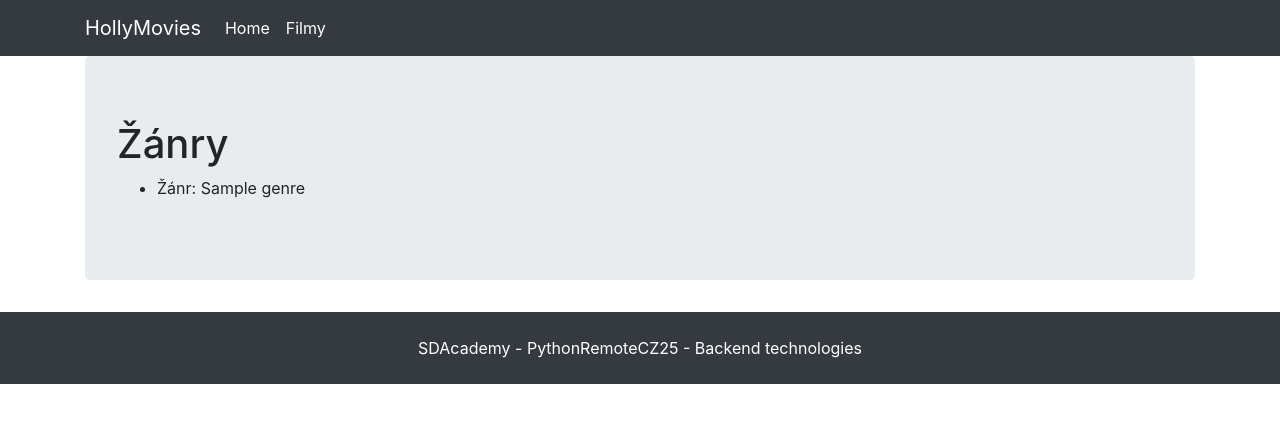
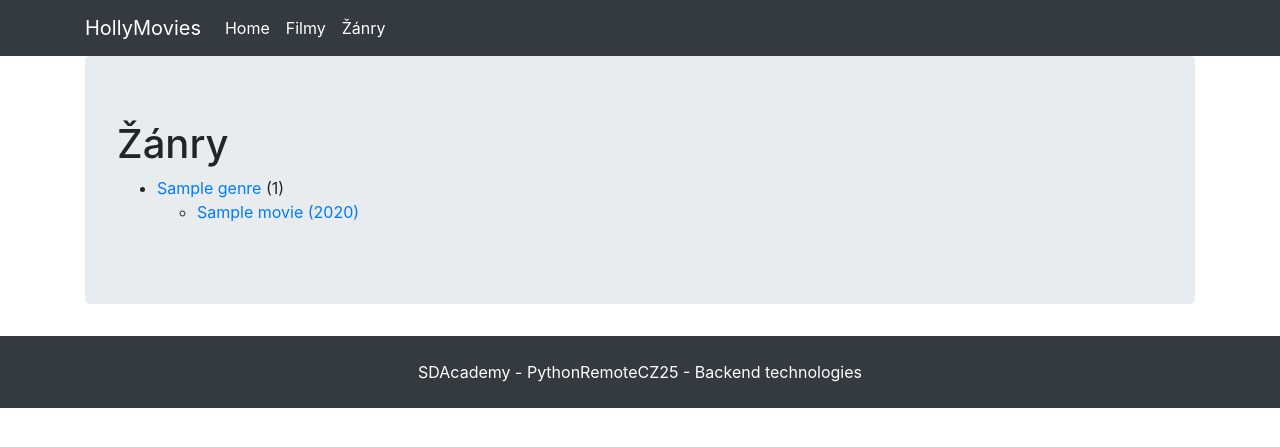
Before and after one commit to DaliborZ-tech/HollymoviesSDA, a Django app: page /genres/ in a window 1280 px wide. Shown: the top 447 px of the page. Run offline with Django 5.2, Linux system fonts and the light colour scheme; tables that the repository leaves empty hold one stand-in row (values such as "Sample post"); some libraries are stand-ins or nearby versions.

Commit message:
Genres - filters, urls, views

```diff
--- a/djangoProjectHollymoviesSDA/urls.py
+++ b/djangoProjectHollymoviesSDA/urls.py
@@ -17,7 +17,7 @@ Including another URLconf
 from django.contrib import admin
 from django.urls import path
 
-from viewer.views import movies, home, movie, genres
+from viewer.views import movies, home, movie, genres, genre
 
 urlpatterns = [
     path('admin/', admin.site.urls),
@@ -26,4 +26,5 @@ urlpatterns = [
     path('movies/', movies, name='movies'),
     path('movie/<int:pk>/', movie, name='movie'),
     path('genres/', genres, name='genres'),
+    path('genre/<int:pk>/', genre, name='genre'),
 ]
--- a/templates/genres.html
+++ b/templates/genres.html
@@ -7,7 +7,14 @@
     <h1>Žánry</h1>
     <ul>
     {% for genre in genres %}
-        <li>Žánr: {{ genre }}</li>
+        {% if genre.movies.count %}
+        <li><a href="{% url 'genre' genre.id %}">{{ genre }}</a> ({{ genre.movies.count }})</li>
+            <ul>
+                {% for movie in genre.movies.all %}
+                    <li><a href="{% url 'movie' movie.id %}">{{ movie }}</a></li>
+                {% endfor %}
+            </ul>
+        {% endif %}
     {% endfor %}
     </ul>
 {% endblock %}
--- a/templates/movie.html
+++ b/templates/movie.html
@@ -7,7 +7,7 @@
 {% block content %}
     <h1>{{ movie }}</h1>
     <h4>{% if movie.title_cz %}Český název: {{ movie.title_cz }}{% else %}{% endif %}</h4>
-    <h6><strong>Žánr:</strong> {% for genre in movie.genres.all %}{{ genre }}{% if not forloop.last %}, {% endif %}{% empty %}Tento film nemá přidělený žánr{% endfor %}</h6>
+    <h6><strong>Žánr:</strong> {% for genre in movie.genres.all %}<a href="{% url 'genre' genre.id %}">{{ genre }}</a>{% if not forloop.last %}, {% endif %}{% empty %}Tento film nemá přidělený žánr{% endfor %}</h6>
     <p><strong>Země:</strong> {% for country in movie.countries.all %}{{ country }}{% if not forloop.last %}, {% endif %}{% empty %}Původ není znám{% endfor %}</p>
     <p><strong>Délka:</strong> {% if movie.length %}{{ movie.length }} min{% else %}Délka není známa{% endif %}</p>
     <p><strong>Vyšel:</strong> {% if movie.released_year %}{{ movie.released_year }}{% elif movie.released_date %}{{ movie.released_date_cz }}{% else %}Datum vydání není znám{% endif %}</p>
--- a/templates/navbar.html
+++ b/templates/navbar.html
@@ -11,6 +11,7 @@
             <div class="navbar-nav">
                 <a class="nav-item nav-link active" href="/">Home</a>
                 <a class="nav-item nav-link active" href="{% url 'movies' %}">Filmy</a>
+                <a class="nav-item nav-link active" href="{% url 'genres' %}">Žánry</a>
             </div>
         </div>
     </div>
--- a/viewer/views.py
+++ b/viewer/views.py
@@ -30,3 +30,10 @@ def genres(request):
     genres_ = Genre.objects.all()
     context = {'genres': genres_}
     return render(request=request, template_name='genres.html', context=context)
+
+
+def genre(request, pk):
+    if Genre.objects.filter(id=pk).exists():
+        return render(request=request, template_name='genre.html',
+                      context={'genre': Genre.objects.get(id=pk)})
+    return redirect("genres")
```
